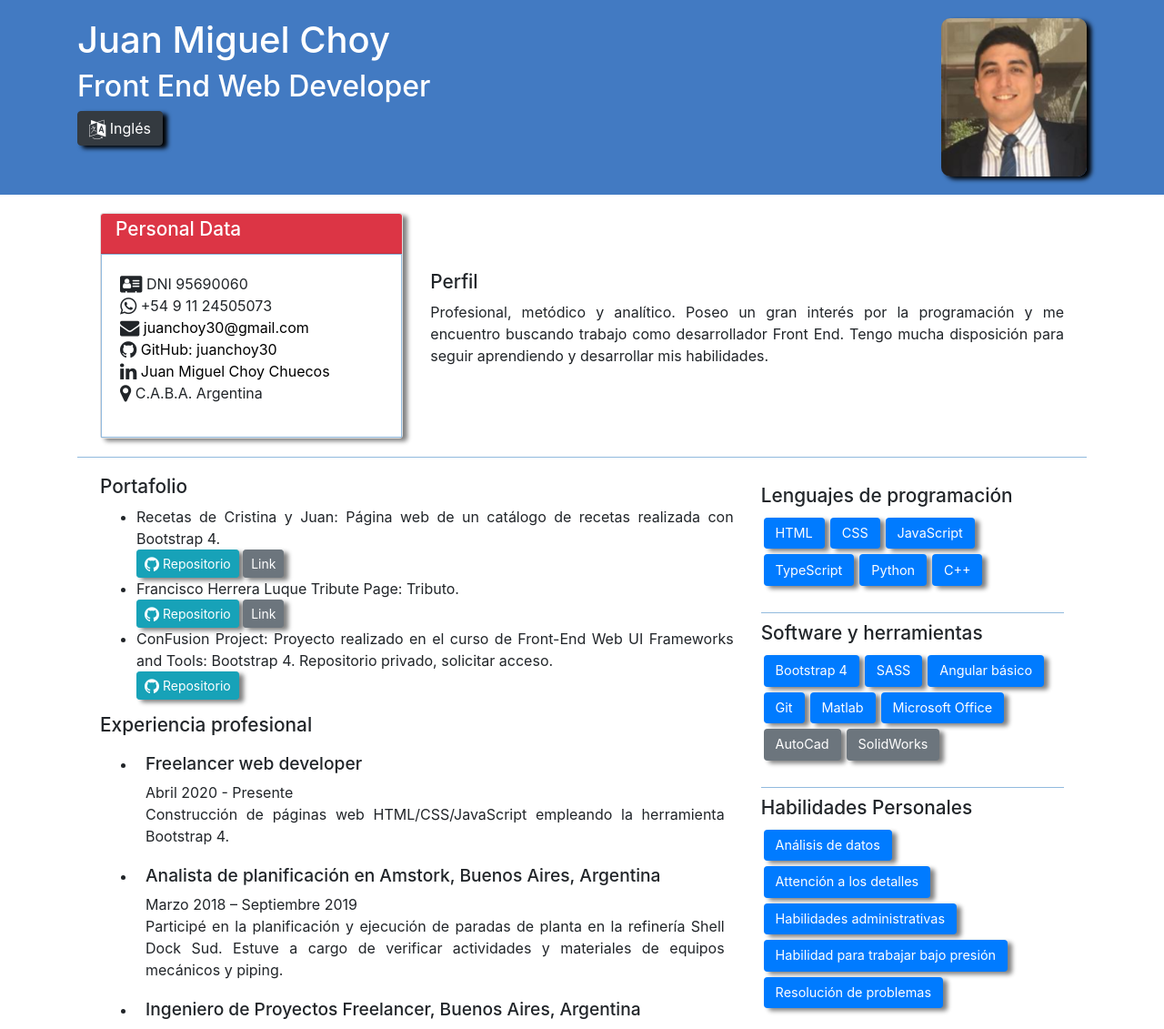
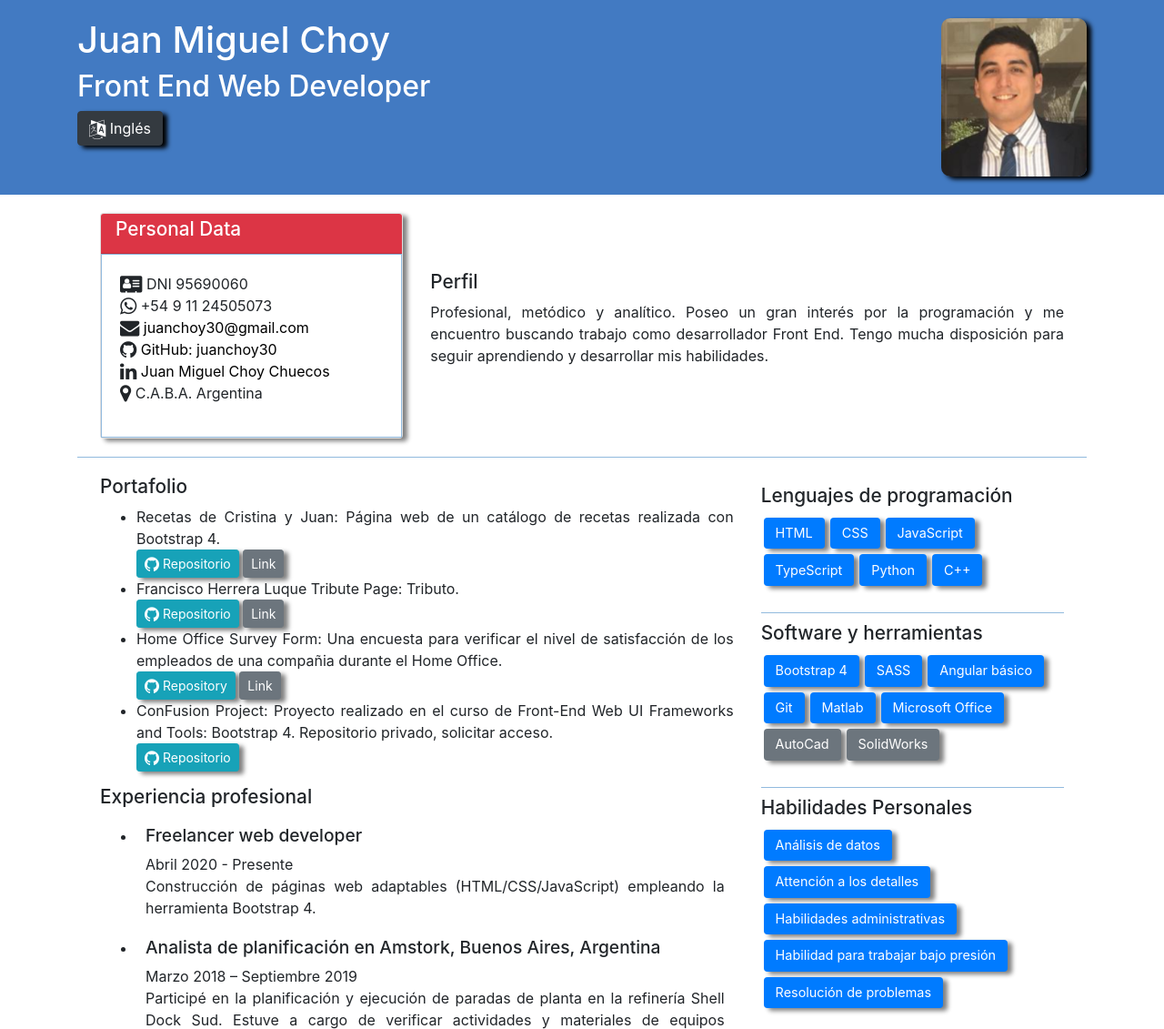
Before and after one commit to juanchoy30/Resume, a website: page spanish.html in a window 1280 px wide. Shown: the top 1131 px of the page at 91% size. Drawn offline with nearby package versions, Linux system fonts and the light colour scheme; files whose address does not match are found by name.

Commit message:
27042020

```diff
--- a/spanish.html
+++ b/spanish.html
@@ -112,6 +112,10 @@
                             <a class="btn btn-info btn-sm" href="https://github.com/juanchoy30/tribute-page" target="blank"><i class="fa fa-github fa-lg"></i> Repositorio</a>
                             <a class="btn btn-secondary btn-sm" href="https://raw.githack.com/juanchoy30/tribute-page/master/dist/index.html" target="blank">Link</a>
                         </li>
+                        <li>Home Office Survey Form: Una encuesta para verificar el nivel de satisfacción de los empleados de una compañia durante el Home Office.<br>
+                            <a class="btn btn-info btn-sm" href="https://github.com/juanchoy30/survey-form" target="blank"><i class="fa fa-github fa-lg"></i> Repository</a>
+                            <a class="btn btn-secondary btn-sm" href="https://raw.githack.com/juanchoy30/survey-form/master/dist/index.html" target="blank">Link</a>
+                        </li>
                         <li>ConFusion Project: Proyecto realizado en el curso de Front-End Web UI Frameworks and Tools: Bootstrap 4. Repositorio privado, solicitar acceso.<br>
                             <a class="btn btn-info btn-sm" href="https://github.com/juanchoy30/ConFusion" target="blank"><i class="fa fa-github fa-lg"></i> Repositorio</a>
                         </li>
@@ -122,7 +126,7 @@
                         <li>
                             <h4>Freelancer web developer</h4>
                             Abril 2020 - Presente<br>
-                            Construcción de páginas web HTML/CSS/JavaScript empleando la herramienta Bootstrap 4.
+                            Construcción de páginas web adaptables (HTML/CSS/JavaScript) empleando la herramienta Bootstrap 4.
                         </li>
                         <li>
                             <h4>Analista de planificación en Amstork, Buenos Aires, Argentina</h4>
```
Also changed, not shown: index.html (+5 -1 lines).
